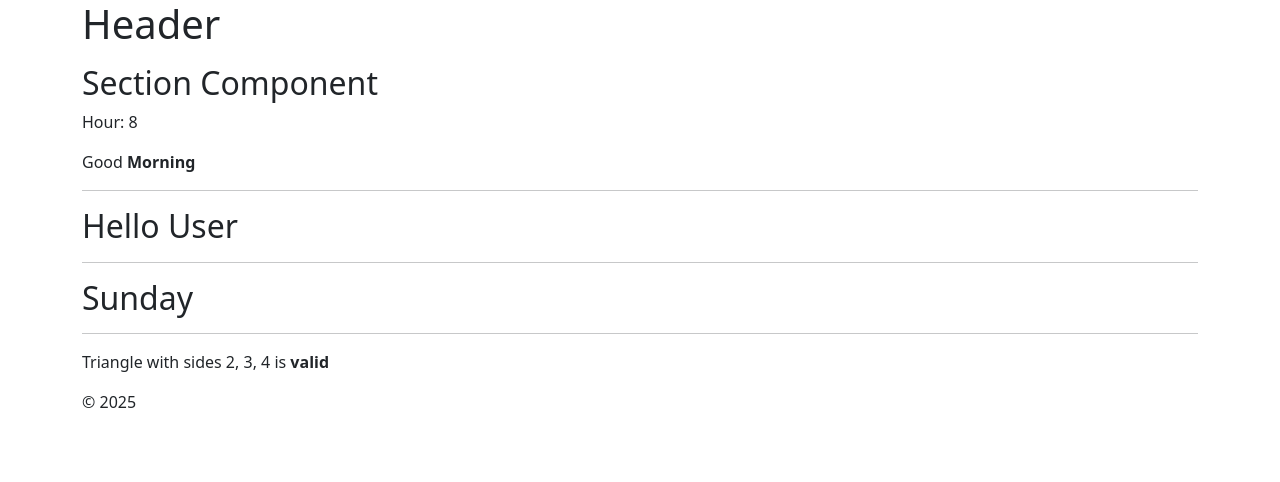
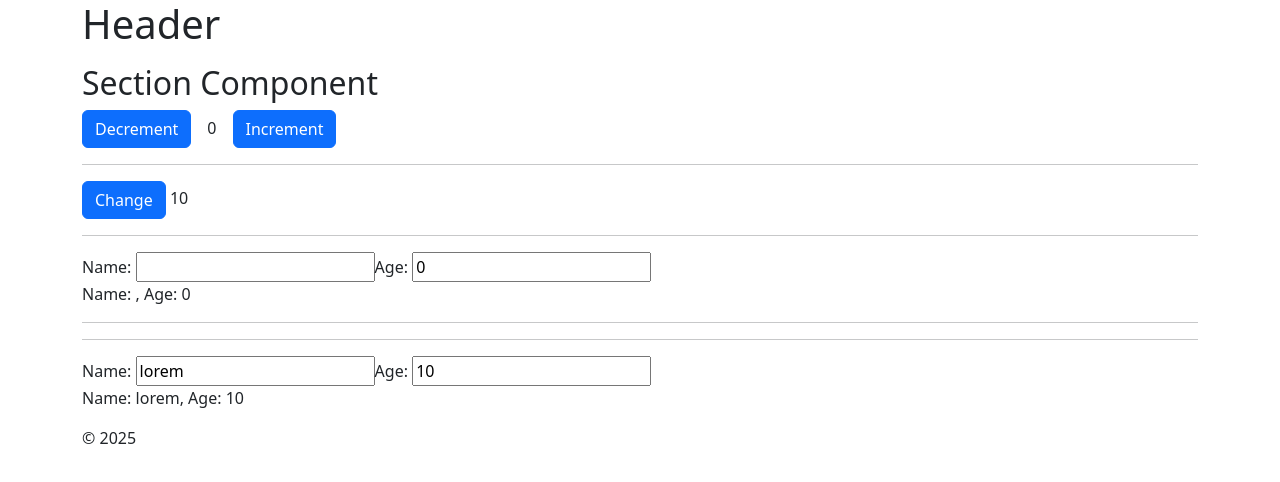
Before and after one commit to avimalhotra/reactapp, a React (Vite) app: page / in a window 1280 px wide. Shown: the top 482 px of the page. Built offline with nearby package versions, Linux system fonts and the light colour scheme.

Commit message:
useState in depth

```diff
--- a/src/Section.jsx
+++ b/src/Section.jsx
@@ -1,30 +1,63 @@
-import Condition from "./Condition";
-import Day from "./Day";
+import { useState } from "react";
 
-function Section( {admin} ) {
+function Section() {
 
-    const hour=new Date().getHours();
+  const [count,setCount]=useState(0);
+  const [x,setX]=useState(10);
 
-    const x=2, y=3, z=4;
+  const [name,setName]=useState("");
+  const [age,setAge]=useState(0);
+
+
+  const [user,setUser]=useState({name:"lorem", age:10});
+  /* multiple handler */
+  // function changeName(name){setUser({...user,name})}
+  // function changeAge(age){setUser({...user,age})}
+  /* single handler */
+  function changeUser(e){
+    const {name,value}=e.target;
+    setUser(prev=>({...prev, [name]:value }))
+  }
+
+  function handleClick(){
+      // setX(x+1);
+      // setX(x+2);
+      setX(x=>x+1);
+      setX(x=>x+2);
+    }
+
 
   return (
      <section className="my-3">
       <h2>Section Component</h2>
-      <p>Hour: {hour} </p>
+      {/* <button className="btn btn-primary" onClick={()=>setCount(count+1)}>2</button> */}
 
-      <p>Good <Condition hr={hour} /></p>
+      <button className="btn btn-primary" onClick={()=>setCount(count=>count-1)}>Decrement</button>
+      <span className="mx-3">{count}</span>
+      <button className="btn btn-primary" onClick={()=>setCount(count=>count+1)}>Increment</button>
+      {/* <button className="btn btn-primary" onClick={()=>setCount(count=>count+count)}>Double</button> */}
 
       <hr />
 
-      <h2> { (admin && hour==13) ? "Hello Admin" : "Hello User" } </h2>
+      <button className="btn btn-primary" onClick={handleClick}>Change</button> <span>{x}</span>
 
       <hr />
 
-      <Day />
+      <label>Name: <input type="text" value={name} onInput={e=>setName(e.target.value)} /></label>
+      <label>Age: <input type="number" value={age} onInput={e=>setAge(e.target.value)}/></label>
+      <p>Name: {name}, Age: {age} </p>
 
       <hr />
 
-      <p>Triangle with sides {x}, {y}, {z} is <b> { ( x+y>z && x+z>y && y+z>x ) ? "valid" : "invalid" } </b></p>
+      {/* <label>Name: <input type="text" value={user.name} onInput={e=>changeName(e.target.value)} /></label>
+      <label>Age: <input type="number" value={user.age} onInput={e=>changeAge(e.target.value)} /></label>
+      <p>Name: {user.name}, Age: {user.age} </p> */}
+
+      <hr />
+
+       <label>Name: <input type="text" name="name" value={user.name} onChange={changeUser} /></label>
+      <label>Age: <input type="number" name="age" value={user.age} onChange={changeUser} /></label>
+      <p>Name: {user.name}, Age: {user.age} </p>
 
 
      </section>
--- a/src/main.jsx
+++ b/src/main.jsx
@@ -12,7 +12,7 @@ root.render(
 
     <Header/>
 
-    <Section admin={false} />
+    <Section />
 
     <Footer />
 
```
